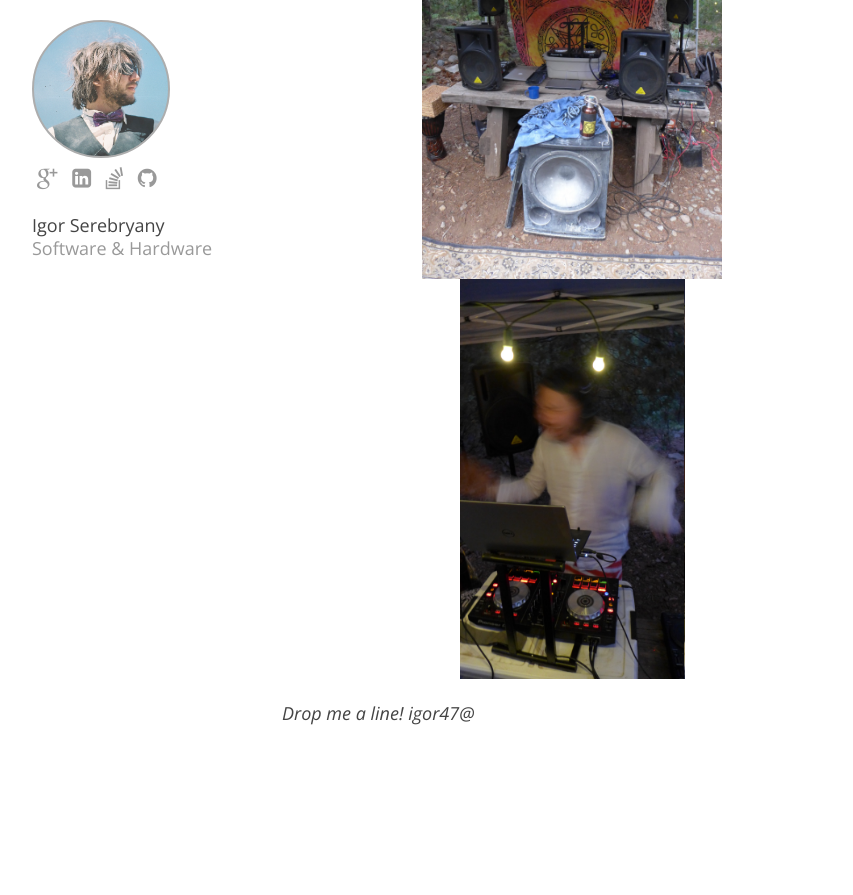
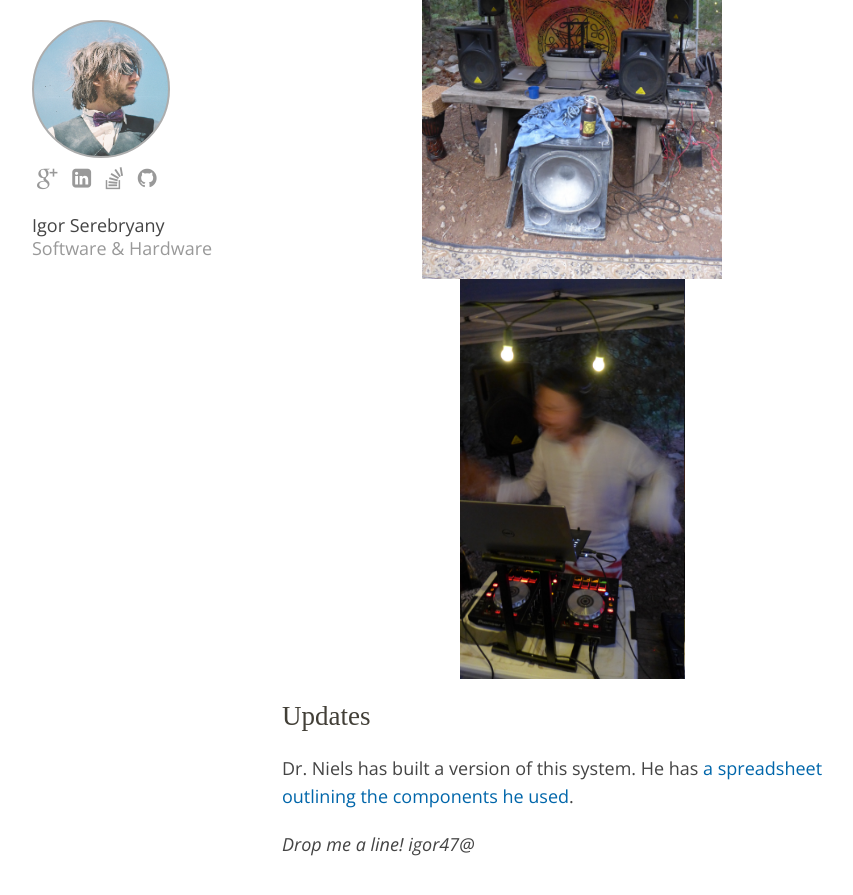
Before and after one commit to igor47/blog, a Jekyll site: the page built from _posts/2016-09-19-the-12v-music-manifesto.md, in a window 1280 px wide and 900 px high, scrolled down 6157 px. Shown: the top 895 px of the window, without its empty margins (138-991 px from the left). Built offline with Jekyll 4.4.1, drawn with Linux system fonts in a browser that asks for light colours; some web fonts are replaced; before the commit the page ends 6926 px from its top, so only the background shows below that.

Commit message:
12V music: link to dr. niel's spreadsheet

```diff
--- a/_posts/2016-09-19-the-12v-music-manifesto.md
+++ b/_posts/2016-09-19-the-12v-music-manifesto.md
@@ -151,3 +151,8 @@ Of course, with this setup, there's no generator noise -- all you hear is the mu
 
 ![All set up](/static/images/soundsystem.jpg)
 ![Rocking out](/static/images/djing.jpg)
+
+## Updates ##
+
+Dr. Niels has built a version of this system.
+He has [a spreadsheet outlining the components he used](https://docs.google.com/spreadsheets/d/1q0VkUu1GSiJAtObuSfRULU4YRTkQmtfJzZ-F6q1a--8/edit?usp=sharing).
```
